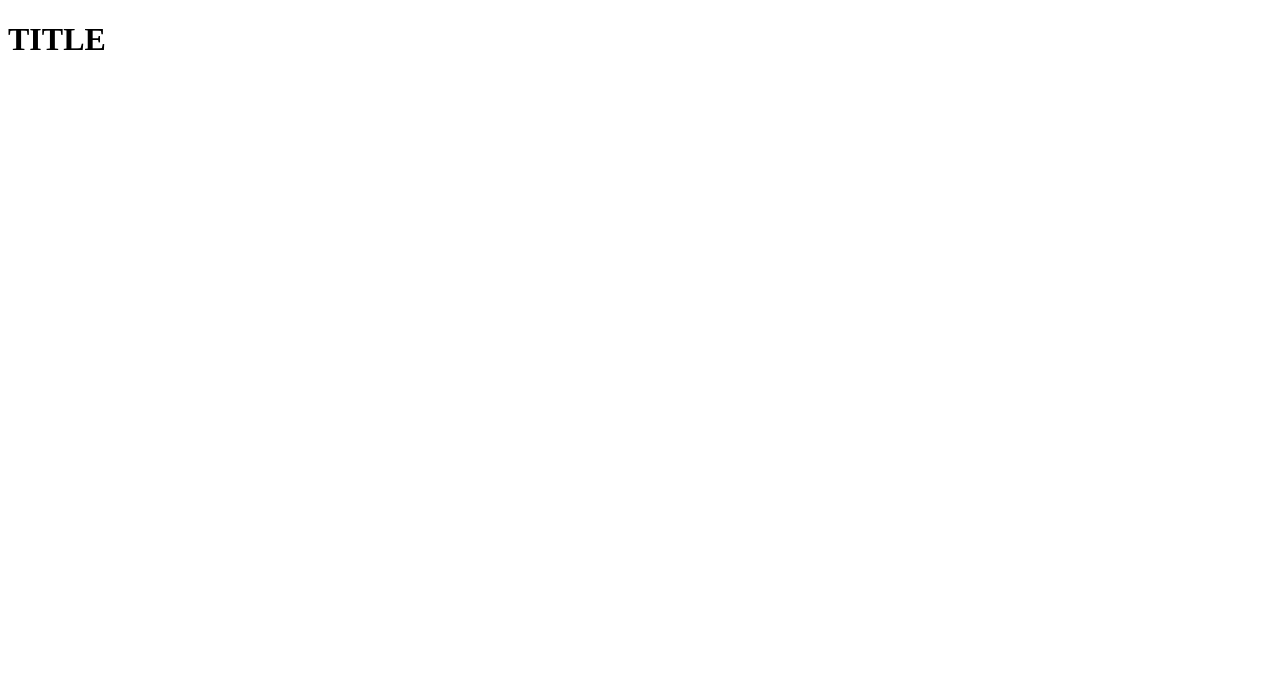
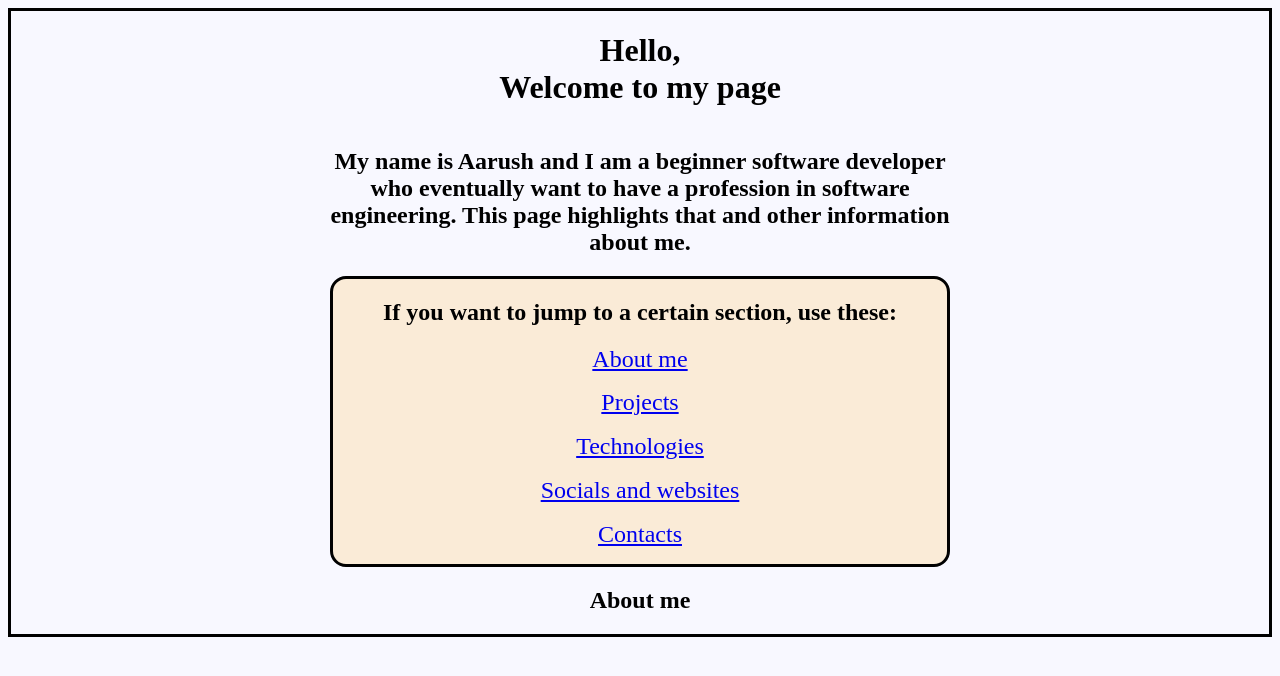
Before and after one commit to Blitz-sys/Me, a website: page src/index.html in a window 1280 px wide. Drawn offline with Linux system fonts and the light colour scheme.

Commit message:
Update deployment config and personal portfolio content

```diff
--- a/package.json
+++ b/package.json
@@ -5,6 +5,6 @@
   "source": "src/*.html",
   "scripts": {
     "dev": "bunx live-server",
-    "package": "bunx parcel build --public-url"
+    "package": "bunx parcel build --public-url ."
   }
 }
--- a/src/index.html
+++ b/src/index.html
@@ -7,6 +7,24 @@
   <link rel="icon" href="images/" type="image/png">
 </head>
 <body>
-    <h1 id="title">TITLE</h1>
+    <h1 id="title">Hello, <br> Welcome to my page</h1>
+    <h2>
+        My name is Aarush and I am a beginner software developer <br>
+        who eventually want to have a profession in software <br>
+        engineering. This page highlights that and other information <br>
+        about me.
+    </h2>
+    <nav>
+        <h2>
+            If you want to jump to a certain section, use these:
+
+        </h2>
+        <a href="#about-me">About me</a>
+        <a href="#projects">Projects</a>
+        <a href="#technologies">Technologies</a>
+        <a href="#socials-and-websites">Socials and websites</a>
+        <a href="#contacts">Contacts</a>
+    </nav>
+    <h2 id="about-me">About me</h2>
 </body>
 </html>
--- a/src/style.css
+++ b/src/style.css
@@ -0,0 +1,20 @@
+html {
+    background-color: ghostwhite;
+}
+body {
+    border: solid;
+    display: grid;
+    text-align: center;
+    justify-content: center;
+    align-items: center;
+}
+nav {
+    border: solid;
+    border-radius: 1em;
+    background-color: antiquewhite;
+}
+nav a {
+    display: block;
+    margin: 0.7em;
+    font-size: 1.5em;
+}
```
Also changed, not shown: .github/workflows/deploy.yaml.
